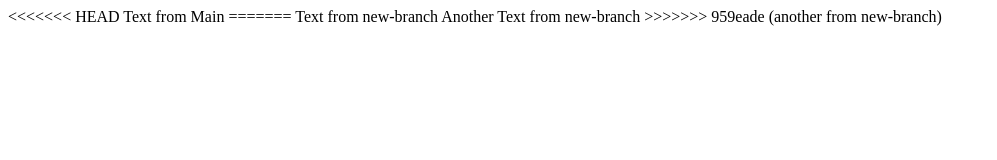
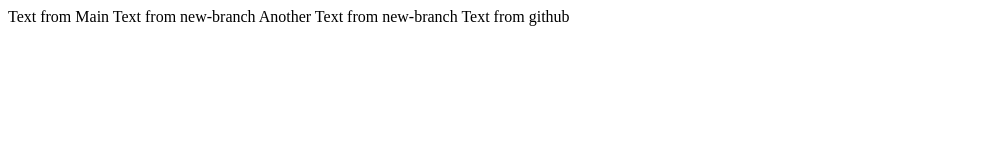
Before and after one commit to denkrut/react-native-webview, a website: page index.html in a window 1280 px wide. Shown: the whole page, without its empty margins (0-997 px from the left). Drawn offline with Linux system fonts and the light colour scheme.

Commit message:
Update index.html

```diff
--- a/index.html
+++ b/index.html
@@ -7,12 +7,16 @@
     <title>Document</title>
 </head>
 <body>
-<<<<<<< HEAD
+
     Text from Main
 
-=======
+
     Text from new-branch
+
     Another Text from new-branch
->>>>>>> 959eade (another from new-branch)
+
+
+    Text from github
+
 </body>
 </html>
```
